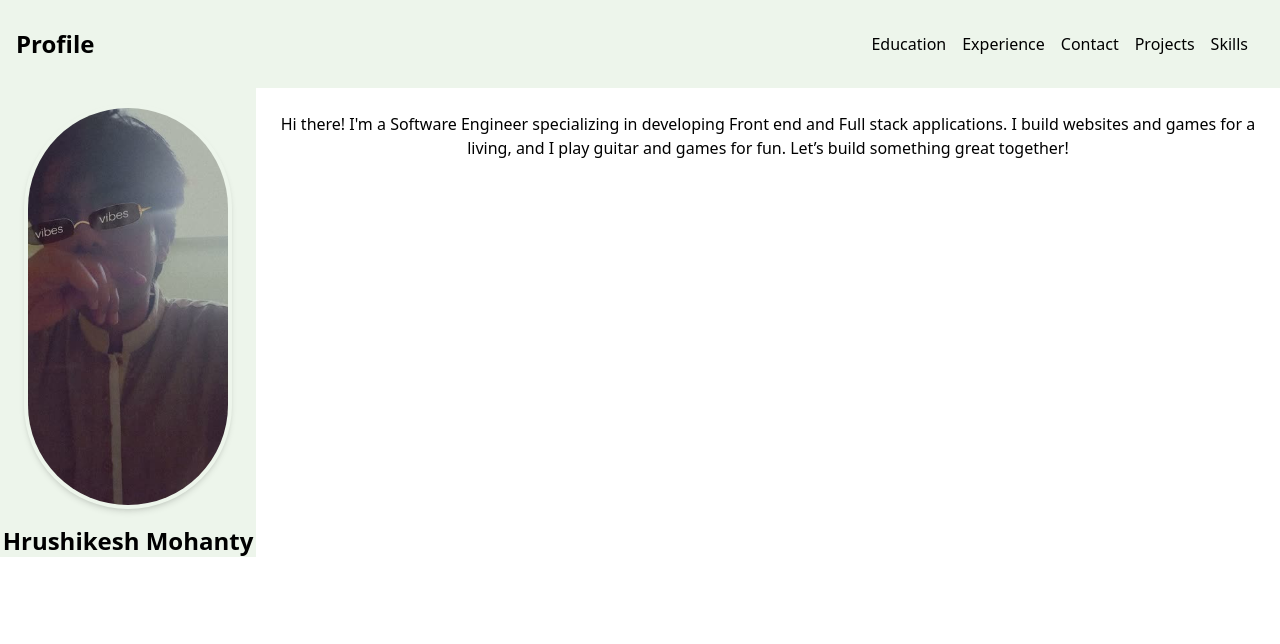
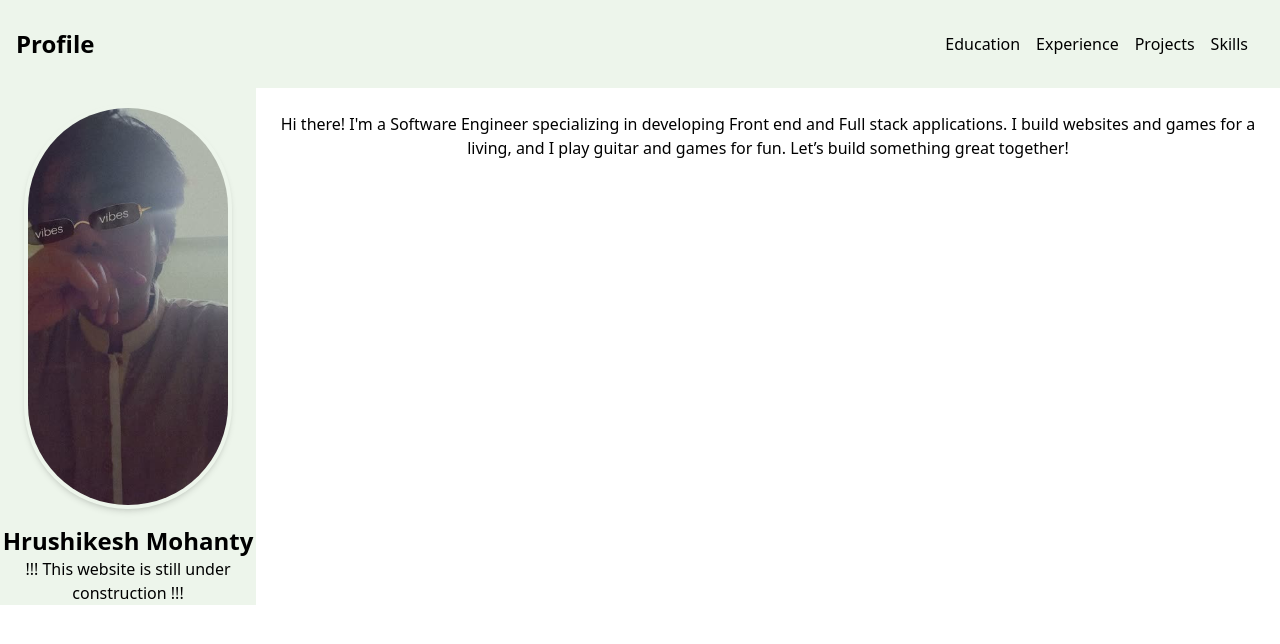
Before and after one commit to kakarot98/portfolio, a React (Vite) app: page / in a window 1280 px wide. Shown: the top 644 px of the page. Built offline with nearby package versions, Linux system fonts and the light colour scheme.

Commit message:
updated some more pages

```diff
--- a/src/App.jsx
+++ b/src/App.jsx
@@ -16,6 +16,7 @@ const App = () => {
             <img src={profile} alt="Profile" className="w-52 h-auto p-1 rounded-full shadow-md" />
           </div>
           <div className="font-semibold text-2xl">Hrushikesh Mohanty</div>
+          <div>!!! This website is still under construction !!!</div>
         </div>
 
         {/* Dynamic Content: Outlet for Routing */}
--- a/src/components/Contact.jsx
+++ /dev/null
@@ -1,9 +0,0 @@
-import React from 'react'
-
-const Contact = () => {
-  return (
-    <div>My contacts will be displayed here</div>
-  )
-}
-
-export default Contact
--- a/src/components/navbar/Navbar.jsx
+++ b/src/components/navbar/Navbar.jsx
@@ -1,10 +1,8 @@
 import React from 'react'
-import Contact from '../Contact';
 import Education from '../education/Education';
 import Experience from '../experience/Experience';
 import Skills from '../skills/Skills';
 import { Link } from 'react-router-dom';
-import About from '../About';
 import Project from '../projects/Project';
 
 const Navbar = () => {
@@ -14,9 +12,7 @@ const Navbar = () => {
       <div className='p-4 flex flex-row justify-evenly gap-4 font-medium' >
         <ul><Link to={'/education'} className="hover:text-blue-500">Education</Link></ul>
         <ul><Link to={'/experience'} className="hover:text-blue-500">Experience</Link></ul>
-        <ul><Link to={'/contact'} className="hover:text-blue-500">Contact</Link></ul>
         <ul><Link to={`/project`} className="hover:text-blue-500">Projects</Link></ul>
-
         <ul><Link to={'/skills'} className="hover:text-blue-500">Skills</Link></ul>
       </div>
     </div>
--- a/src/main.jsx
+++ b/src/main.jsx
@@ -4,7 +4,6 @@ import { createBrowserRouter, RouterProvider } from 'react-router-dom'
 import './index.css'
 import App from './App.jsx'
 import About from './components/About.jsx'
-import Contact from './components/Contact.jsx'
 import Education from './components/education/Education.jsx'
 import Experience from './components/experience/Experience.jsx'
 import Skills from './components/skills/Skills.jsx'
@@ -17,10 +16,6 @@ const router = createBrowserRouter([{
     {
       path: '/',
       element: <About/>,
-    },
-    {
-      path: '/contact',
-      element: <Contact />,
     },
     {
       path: '/education',
```
